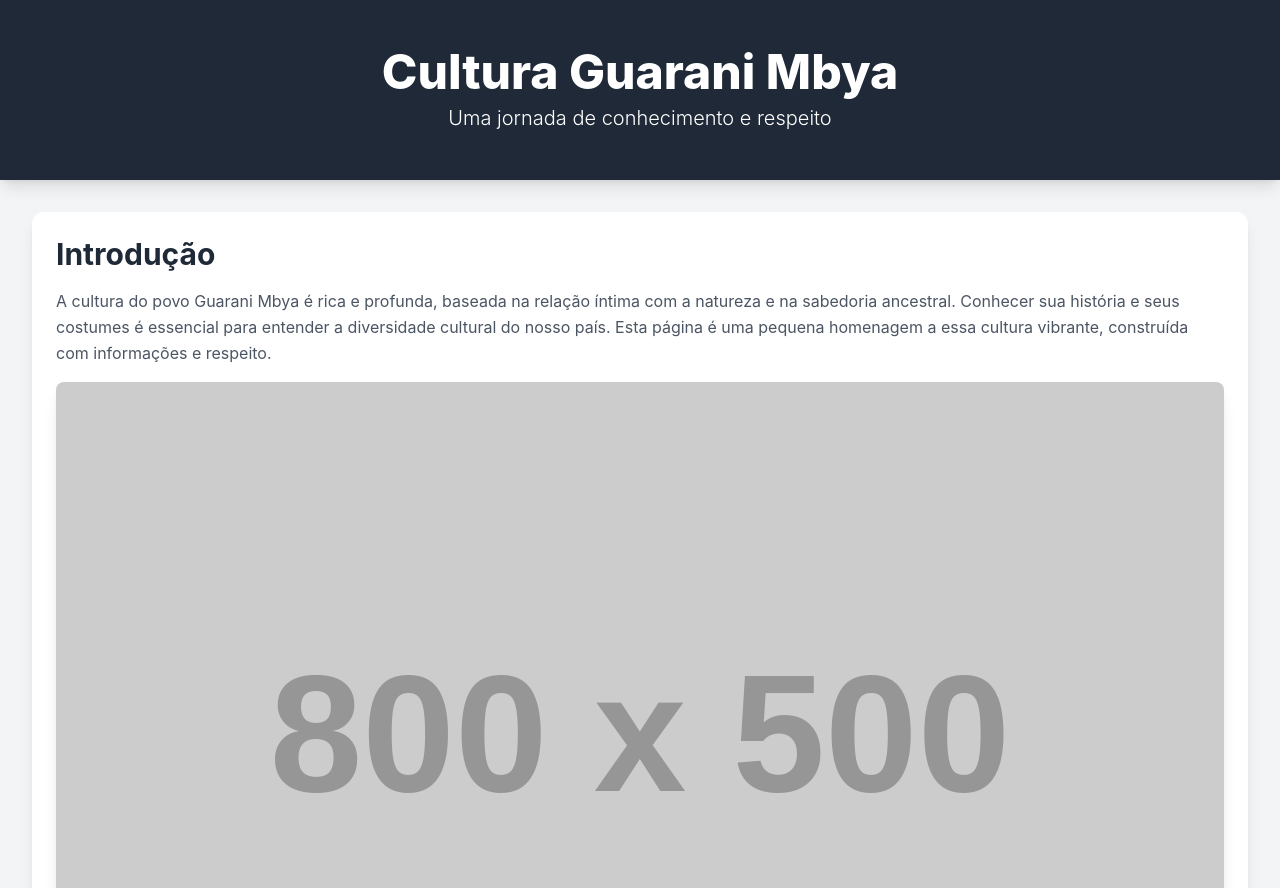
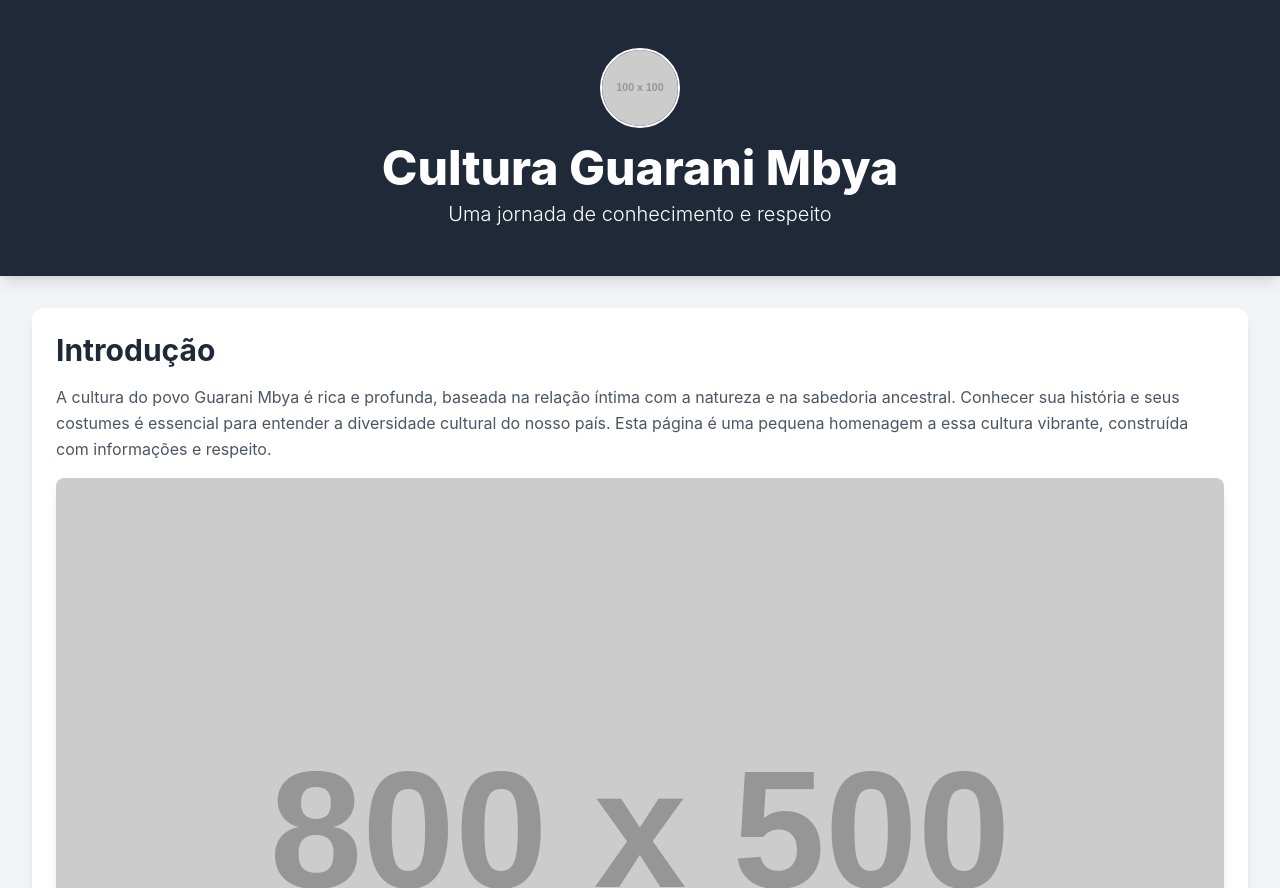
Before and after one commit to gilvaniocabral/cultura-guarani, a plain HTML site: page index.html in a window 1280 px wide. Shown: the top 888 px of the page. Drawn offline with nearby package versions, Linux system fonts and the light colour scheme; placeholder pictures from the web are drawn by us.

Commit message:
Update index.html

```diff
--- a/index.html
+++ b/index.html
@@ -26,6 +26,13 @@
     <!-- Seção de Cabeçalho -->
     <header class="header-bg text-white py-12 px-4 md:px-8 shadow-lg">
         <div class="max-w-7xl mx-auto text-center">
+            <!-- Espaço para o Logotipo -->
+            <!-- COMENTÁRIO IMPORTANTE: Substitua o 'src' abaixo pelo URL da sua imagem de logo. -->
+            <img src="https://placehold.co/100x100/FFFFFF/000000?text=Logo"
+                 alt="Logotipo do Projeto"
+                 class="h-20 w-20 rounded-full mx-auto mb-4 border-2 border-white transform transition duration-500 hover:scale-110"
+                 onerror="this.onerror=null;this.src='https://placehold.co/100x100?text=Logo+Indisponível';">
+
             <h1 class="text-4xl md:text-5xl font-extrabold mb-2">Cultura Guarani Mbya</h1>
             <p class="text-lg md:text-xl font-light">Uma jornada de conhecimento e respeito</p>
         </div>
```
